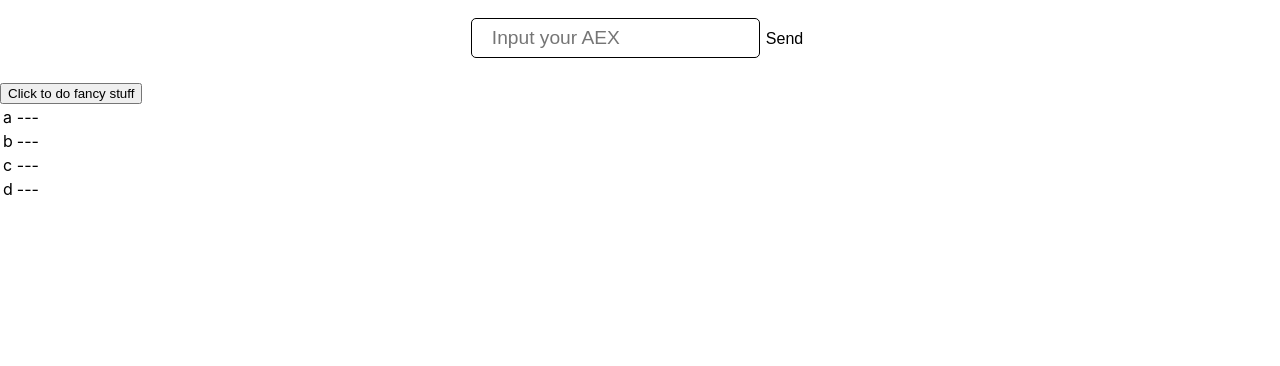
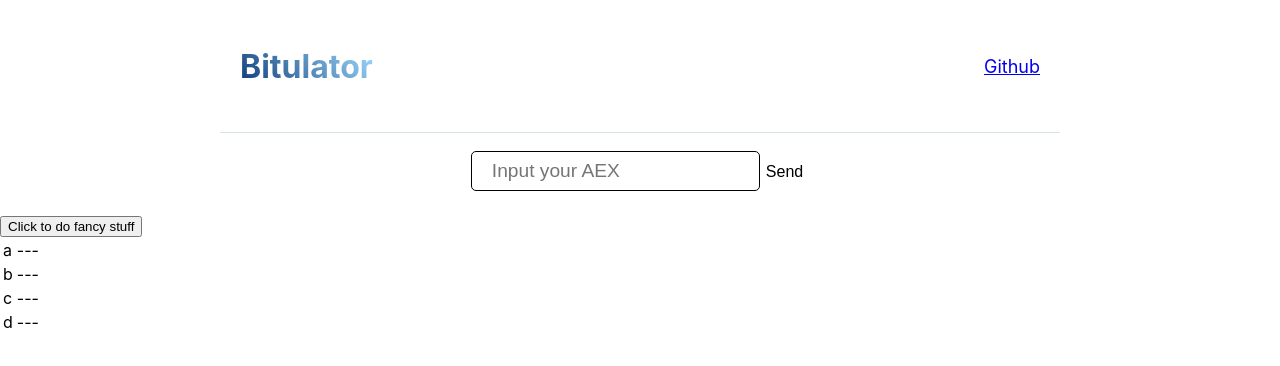
Before and after one commit to KavinSatheeskumar/bitulator, a React (Create React App) app in the folder frontend/: page / in a window 1280 px wide. Shown: the top 366 px of the page. Built offline with nearby package versions, Linux system fonts and the light colour scheme.

Commit message:
css and header

```diff
--- a/frontend/src/App.css
+++ b/frontend/src/App.css
@@ -28,3 +28,27 @@
   background-color: #eeeeeeee;
   cursor: pointer;
 }
+
+.header {
+  padding: 20px;
+  display: flex;
+  align-items: center;
+  max-width: 800px;
+  margin: 0 auto;
+  border-bottom: 1px solid #d8e3e7;
+}
+
+.header h2 {
+  background-image: linear-gradient(
+    45deg,#0d3a78,#a0ddff);
+        -webkit-background-clip: text;
+        background-clip: text;
+        color: transparent;
+        font-size: 32px;
+}
+
+.header .nav-links {
+  margin-left: auto;
+  float: right;
+  font-size: 18px;
+}
--- a/frontend/src/App.jsx
+++ b/frontend/src/App.jsx
@@ -2,6 +2,7 @@
 import React, { useState, useRef, useEffect } from "react";
 import * as d3 from 'd3';
 import axios from "axios";
+import Header from './Header';
 
 const App = () => {
   const [input, setInput] = useState("");
@@ -39,6 +40,7 @@
 
   return (
     <div className="App">
+      <Header />
       <div className="input">
         <form onSubmit={handleSubmit}>
           <label>
--- /dev/null
+++ b/frontend/src/Header.js
@@ -0,0 +1,14 @@
+const Header = () => {
+
+    return(
+        <div className="header">
+            <h2>Bitulator</h2>
+            <div className="nav-links">
+                <a href="https://github.com/KavinSatheeskumar/bitulator">Github</a>
+            </div>
+        </div>
+    )
+
+};
+
+export default Header;
```
